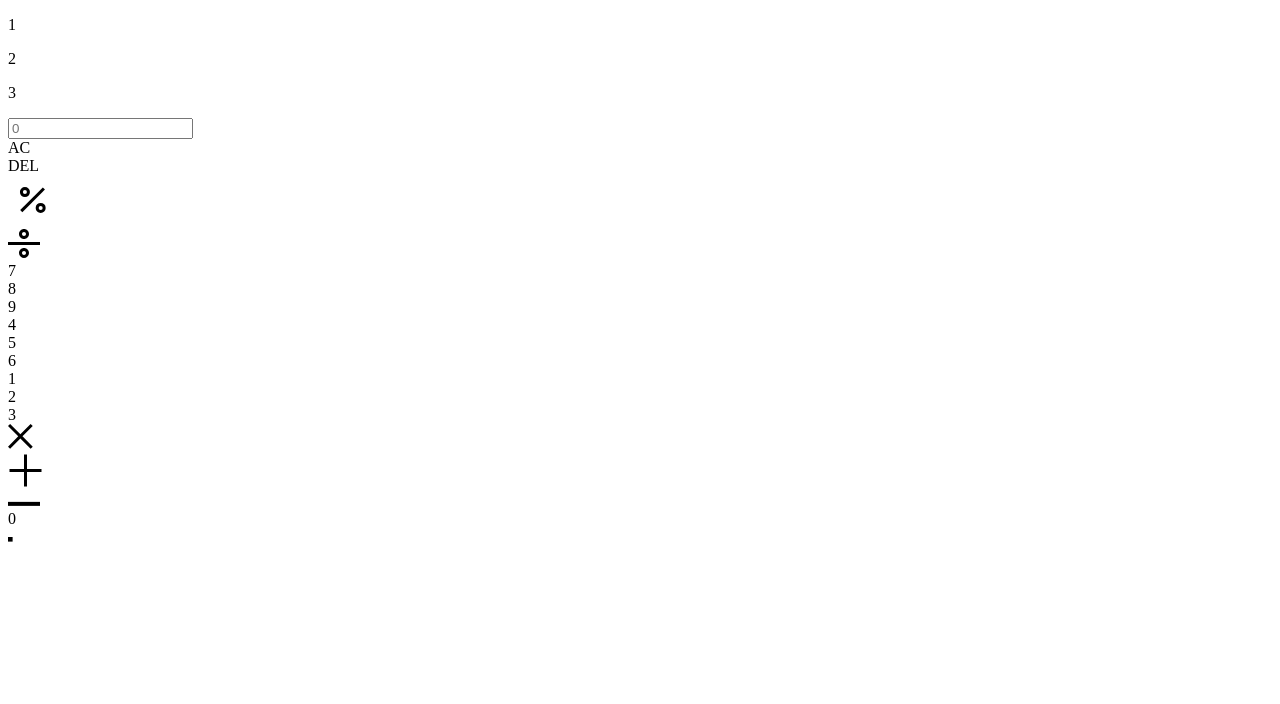
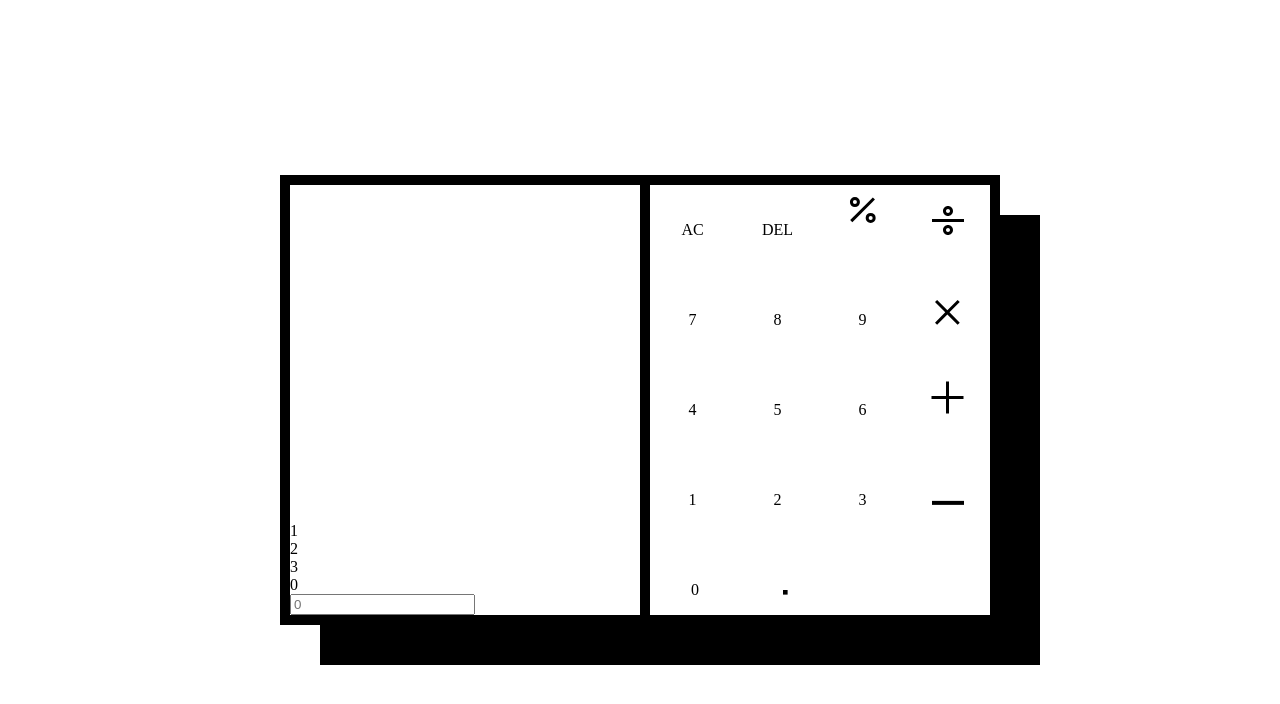
Before and after one commit to sasha-khbrv/JS-Calc, a plain HTML site: page index.html in a window 1280 px wide. Drawn offline with Linux system fonts and the light colour scheme.

Commit message:
Add main sccs layout
And small changes in html layout in block res-container

```diff
--- a/index.html
+++ b/index.html
@@ -1,88 +1,102 @@
 <!DOCTYPE html>
 <html lang="en">
+
 <head>
     <meta charset="UTF-8">
     <meta name="viewport" content="width=device-width, initial-scale=1.0">
     <title>Minimalistic calculator</title>
+    <link rel="stylesheet" href="css/styles.css">
 </head>
+
 <body>
+    <div class="page-container">
         <div class="calc-container">
             <div class="res-container">
-            <div class="prev-res-container">
+                <div class="history-container">
                     <p>1</p>
                     <p>2</p>
                     <p>3</p>
                 </div>
-            <input type="text" placeholder="0">
+                <div class="current-container">
+                    <p id="prev-expression">0</p>
+                    <input type="text" placeholder="0" id="current-number">
+                </div>
             </div>
             <div class="keyboard-container">
-            <div class="top-keys">
+                <div class="row first">
                     <div class="key helper" id="keyAC">AC</div>
                     <div class="key helper" id="keyDel">DEL</div>
                     <div class="key helper" id="keyPercent">
                         <svg width="49" height="50" viewBox="0 0 49 50" fill="none" xmlns="http://www.w3.org/2000/svg">
-                        <circle cx="16.9158" cy="17.1245" r="3.5" transform="rotate(180 16.9158 17.1245)" stroke="black" stroke-width="3"/>
-                        <rect x="12.2109" y="35.047" width="32" height="3" transform="rotate(-45 12.2109 35.047)" fill="black"/>
-                        <circle cx="32.6667" cy="32.8755" r="3.5" transform="rotate(180 32.6667 32.8755)" stroke="black" stroke-width="3"/>
+                            <circle cx="16.9158" cy="17.1245" r="3.5" transform="rotate(180 16.9158 17.1245)"
+                                stroke="black" stroke-width="3" />
+                            <rect x="12.2109" y="35.047" width="32" height="3" transform="rotate(-45 12.2109 35.047)"
+                                fill="black" />
+                            <circle cx="32.6667" cy="32.8755" r="3.5" transform="rotate(180 32.6667 32.8755)"
+                                stroke="black" stroke-width="3" />
                         </svg>
                     </div>
                     <div class="key helper" id="keyDivision">
                         <svg width="32" height="29" viewBox="0 0 32 29" fill="none" xmlns="http://www.w3.org/2000/svg">
-                        <path fill-rule="evenodd" clip-rule="evenodd" d="M21 5C21 7.76142 18.7614 10 16 10C13.2386 10 11 7.76142 11 5C11 2.23858 13.2386 0 16 0C18.7614 0 21 2.23858 21 5ZM21 24C21 26.7614 18.7614 29 16 29C13.2386 29 11 26.7614 11 24C11 21.2386 13.2386 19 16 19C18.7614 19 21 21.2386 21 24ZM16 26C17.1046 26 18 25.1046 18 24C18 22.8954 17.1046 22 16 22C14.8954 22 14 22.8954 14 24C14 25.1046 14.8954 26 16 26ZM18 5C18 6.10457 17.1046 7 16 7C14.8954 7 14 6.10457 14 5C14 3.89543 14.8954 3 16 3C17.1046 3 18 3.89543 18 5ZM32 13H0V16H32V13Z" fill="black"/>
+                            <path fill-rule="evenodd" clip-rule="evenodd"
+                                d="M21 5C21 7.76142 18.7614 10 16 10C13.2386 10 11 7.76142 11 5C11 2.23858 13.2386 0 16 0C18.7614 0 21 2.23858 21 5ZM21 24C21 26.7614 18.7614 29 16 29C13.2386 29 11 26.7614 11 24C11 21.2386 13.2386 19 16 19C18.7614 19 21 21.2386 21 24ZM16 26C17.1046 26 18 25.1046 18 24C18 22.8954 17.1046 22 16 22C14.8954 22 14 22.8954 14 24C14 25.1046 14.8954 26 16 26ZM18 5C18 6.10457 17.1046 7 16 7C14.8954 7 14 6.10457 14 5C14 3.89543 14.8954 3 16 3C17.1046 3 18 3.89543 18 5ZM32 13H0V16H32V13Z"
+                                fill="black" />
                         </svg>
                     </div>
                 </div>
-            <div class="numbers-keys">
-                <div class="top-row">
+                <div class="row second">
                     <div class="key number" id="key7">7</div>
                     <div class="key number" id="key8">8</div>
                     <div class="key number" id="key9">9</div>
+                    <div class="key helper" id="keyMulti">
+                        <svg width="25" height="25" viewBox="0 0 25 25" fill="none" xmlns="http://www.w3.org/2000/svg">
+                            <path fill-rule="evenodd" clip-rule="evenodd"
+                                d="M12.3744 14.4957L22.6275 24.7487L24.7488 22.6274L14.4957 12.3744L24.7488 2.12132L22.6275 0L12.3744 10.253L2.12136 0L4.19617e-05 2.12132L10.2531 12.3744L4.19617e-05 22.6274L2.12136 24.7487L12.3744 14.4957Z"
+                                fill="black" />
+                        </svg>
                     </div>
-                <div class="middle-row">
+                </div>
+                <div class="row third">
                     <div class="key number" id="key4">4</div>
                     <div class="key number" id="key5">5</div>
                     <div class="key number" id="key6">6</div>
+                    <div class="key helper" id="keyAddc">
+                        <svg width="35" height="35" viewBox="0 0 35 35" fill="none" xmlns="http://www.w3.org/2000/svg">
+                            <path fill-rule="evenodd" clip-rule="evenodd"
+                                d="M19 19L33.5 19L33.5 16L19 16L19 1.5H16L16 16H1.5L1.5 19L16 19L16 33.5L19 33.5V19Z"
+                                fill="black" />
+                        </svg>
                     </div>
-                <div class="bottom-row">
+                </div>
+                <div class="row fourth">
                     <div class="key number" id="key1">1</div>
                     <div class="key number" id="key2">2</div>
                     <div class="key number" id="key3">3</div>
-                </div>
-            </div>
-            <div class="right-keys">
-                <div class="key helper" id="keyMulti">
-                    <svg width="25" height="25" viewBox="0 0 25 25" fill="none" xmlns="http://www.w3.org/2000/svg">
-                        <path fill-rule="evenodd" clip-rule="evenodd" d="M12.3744 14.4957L22.6275 24.7487L24.7488 22.6274L14.4957 12.3744L24.7488 2.12132L22.6275 0L12.3744 10.253L2.12136 0L4.19617e-05 2.12132L10.2531 12.3744L4.19617e-05 22.6274L2.12136 24.7487L12.3744 14.4957Z" fill="black"/>
-                    </svg>
-                </div>
-                <div class="key helper" id="keyAddc">
-                    <svg width="35" height="35" viewBox="0 0 35 35" fill="none" xmlns="http://www.w3.org/2000/svg">
-                        <path fill-rule="evenodd" clip-rule="evenodd" d="M19 19L33.5 19L33.5 16L19 16L19 1.5H16L16 16H1.5L1.5 19L16 19L16 33.5L19 33.5V19Z" fill="black"/>
-                    </svg>
-                </div>
                     <div class="key helper" id="keySubt">
                         <svg width="32" height="5" viewBox="0 0 32 5" fill="none" xmlns="http://www.w3.org/2000/svg">
-                        <rect x="32" y="4.87439" width="32" height="4" transform="rotate(180 32 4.87439)" fill="black"/>
+                            <rect x="32" y="4.87439" width="32" height="4" transform="rotate(180 32 4.87439)"
+                                fill="black" />
                         </svg>
                     </div>
                 </div>
-            <div class="bottom-keys">
-                <div class="numbers-keys">
+                <div class="row fifth">
                     <div class="key number" id="key0">0</div>
                     <div class="key number" id="keyDot">
                         <svg width="5" height="5" viewBox="0 0 5 5" fill="none" xmlns="http://www.w3.org/2000/svg">
-                            <path fill-rule="evenodd" clip-rule="evenodd" d="M0 0H4.62V4.62H0V0Z" fill="black"/>
+                            <path fill-rule="evenodd" clip-rule="evenodd" d="M0 0H4.62V4.62H0V0Z" fill="black" />
                         </svg>
-                    </div>
                     </div>
                     <div class="key helper" id="keyEqual">
                         <svg width="32" height="12" viewBox="0 0 32 12" fill="none" xmlns="http://www.w3.org/2000/svg">
-                        <rect x="32" y="4" width="32" height="4" transform="rotate(180 32 4)" fill="white"/>
-                        <rect x="32" y="12" width="32" height="4" transform="rotate(180 32 12)" fill="white"/>
+                            <rect x="32" y="4" width="32" height="4" transform="rotate(180 32 4)" fill="white" />
+                            <rect x="32" y="12" width="32" height="4" transform="rotate(180 32 12)" fill="white" />
                         </svg>
                     </div>
                 </div>
             </div>
         </div>
+    </div>
+
 </body>
+
 </html>
--- a/sass/styles.scss
+++ b/sass/styles.scss
@@ -1,6 +1,11 @@
 //Varaibles
 $color-primary: #ffffff;
 $color-secondary: #000000;
+
+//mixins
+@mixin keyFont {
+
+}
 
 //Basis
 * {
@@ -9,9 +14,57 @@ $color-secondary: #000000;
 
 body {
     background-color: $color-primary;
+    padding: 0;
+    margin: 0;
 }
 
 p {
     padding: 0;
     margin: 0;
 }
+
+
+//Layout
+.page-container {
+    width: 100%;
+    min-width: 760px;
+    height: 100vh;
+    min-height: 520px;
+    display: flex;
+    justify-content: center;
+    align-items: center;
+}
+
+.calc-container {
+    width: 720px;
+    height: 450px;
+    border: 10px solid $color-secondary;
+    box-shadow: 40px 40px 0px $color-secondary;
+    display: flex;
+}
+
+.res-container {
+    width: 50%;
+    display: flex;
+    flex-direction: column;
+    justify-content: flex-end;
+
+}
+
+.keyboard-container {
+    width: 50%;
+    border-left: 10px solid $color-secondary;
+    display: flex;
+    flex-direction: column;
+
+    .row {
+        display: flex;
+        height: 90px;
+    }
+
+    .key {
+        width: 90px;
+        text-align: center;
+        line-height: 90px;
+    }
+}
```
Also changed, not shown: css/styles.css. Lines whose indentation alone changed are shown as unchanged.
